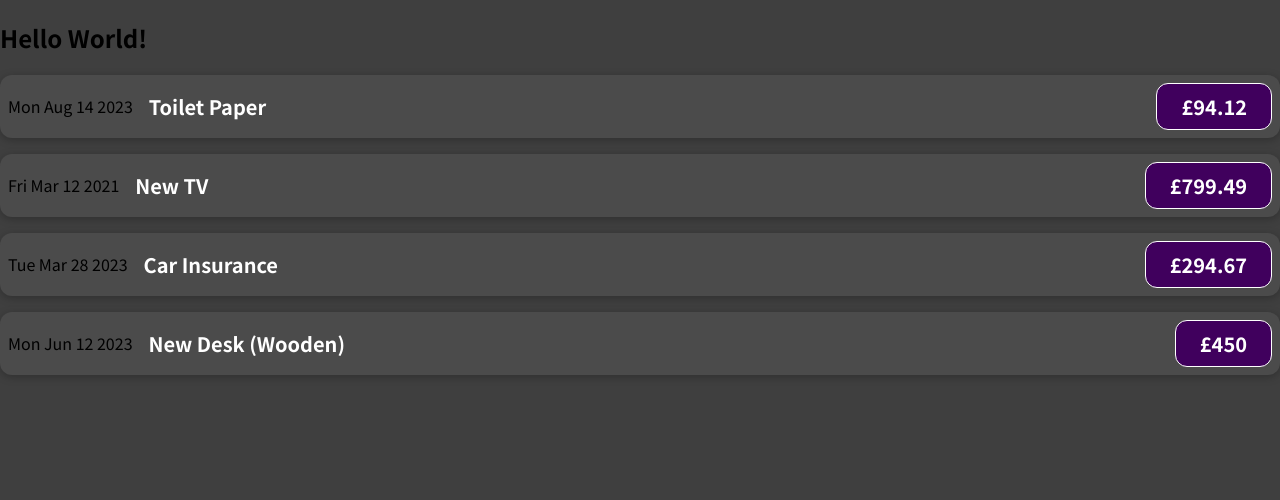
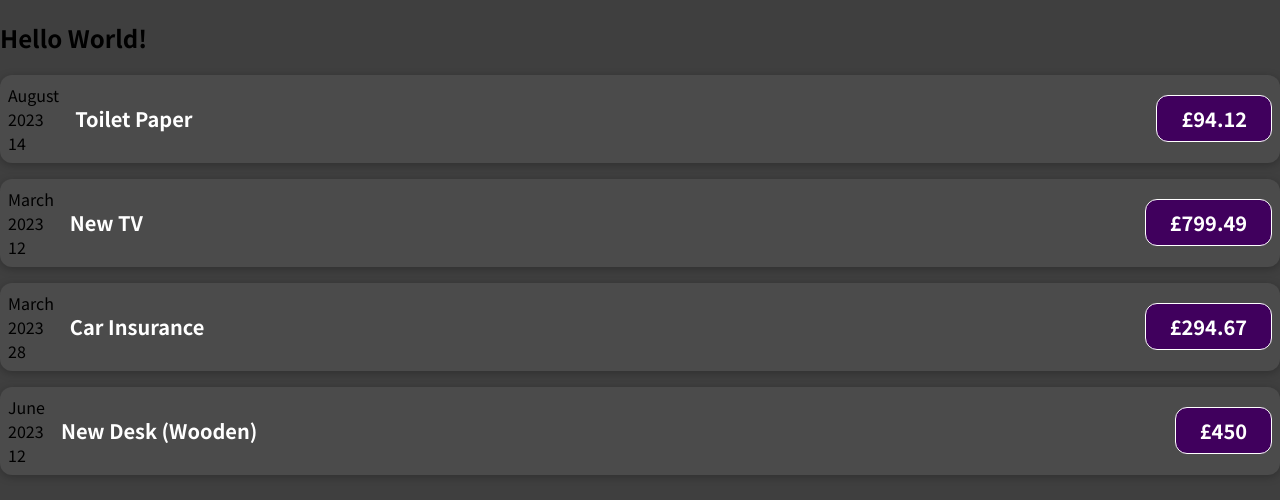
Before and after one commit to BenjaminSeed/expense-tracker, a React (Create React App) app: page / in a window 1280 px wide. Shown: the top 500 px of the page. Built offline with nearby package versions, Linux system fonts and the light colour scheme.

Commit message:
added new ExpenseDate component

```diff
--- a/src/App.js
+++ b/src/App.js
@@ -9,7 +9,7 @@ function App() {
       amount: 94.12,
       date: new Date(2023, 7, 14),
     },
-    { id: "e2", title: "New TV", amount: 799.49, date: new Date(2021, 2, 12) },
+    { id: "e2", title: "New TV", amount: 799.49, date: new Date(2023, 2, 12) },
     {
       id: "e3",
       title: "Car Insurance",
--- /dev/null
+++ b/src/components/ExpenseDate.css
@@ -0,0 +1,26 @@
+.expense-date {
+  display: flex;
+  flex-direction: column;
+  width: 5.5rem;
+  height: 5.5rem;
+  border: 1px solid #ececec;
+  background-color: #2a2a2a;
+  color: white;
+  border-radius: 12px;
+  align-items: center;
+  justify-content: center;
+}
+
+.expense-date__month {
+  font-size: 0.75rem;
+  font-weight: bold;
+}
+
+.expense-date__year {
+  font-size: 0.75rem;
+}
+
+.expense-date__day {
+  font-size: 1.5rem;
+  font-weight: bold;
+}
--- /dev/null
+++ b/src/components/ExpenseDate.jsx
@@ -0,0 +1,17 @@
+import React from "react";
+
+function ExpenseDate(props) {
+  const expenseMonth = props.date.toLocaleString("en-GB", { month: "long" });
+  const expenseYear = props.date.getFullYear();
+  const expenseDay = props.date.toLocaleString("en-GB", { day: "numeric" });
+
+  return (
+    <div>
+      <div>{expenseMonth}</div>
+      <div>{expenseYear}</div>
+      <div>{expenseDay}</div>
+    </div>
+  );
+}
+
+export default ExpenseDate;
--- a/src/components/ExpenseItem.jsx
+++ b/src/components/ExpenseItem.jsx
@@ -1,5 +1,6 @@
 import React from "react";
 import "./ExpenseItem.css";
+import ExpenseDate from "./ExpenseDate";
 
 function ExpenseItem(props) {
   //   const expenseDate = new Date(2023, 2, 1);
@@ -8,7 +9,7 @@ function ExpenseItem(props) {
 
   return (
     <div className="expense-item">
-      <div>{props.date.toDateString()}</div>
+      <ExpenseDate date={props.date} />
       <div className="expense-item__description">
         <h2>{props.title}</h2>
         <div className="expense-item__price">£{props.amount}</div>
```
